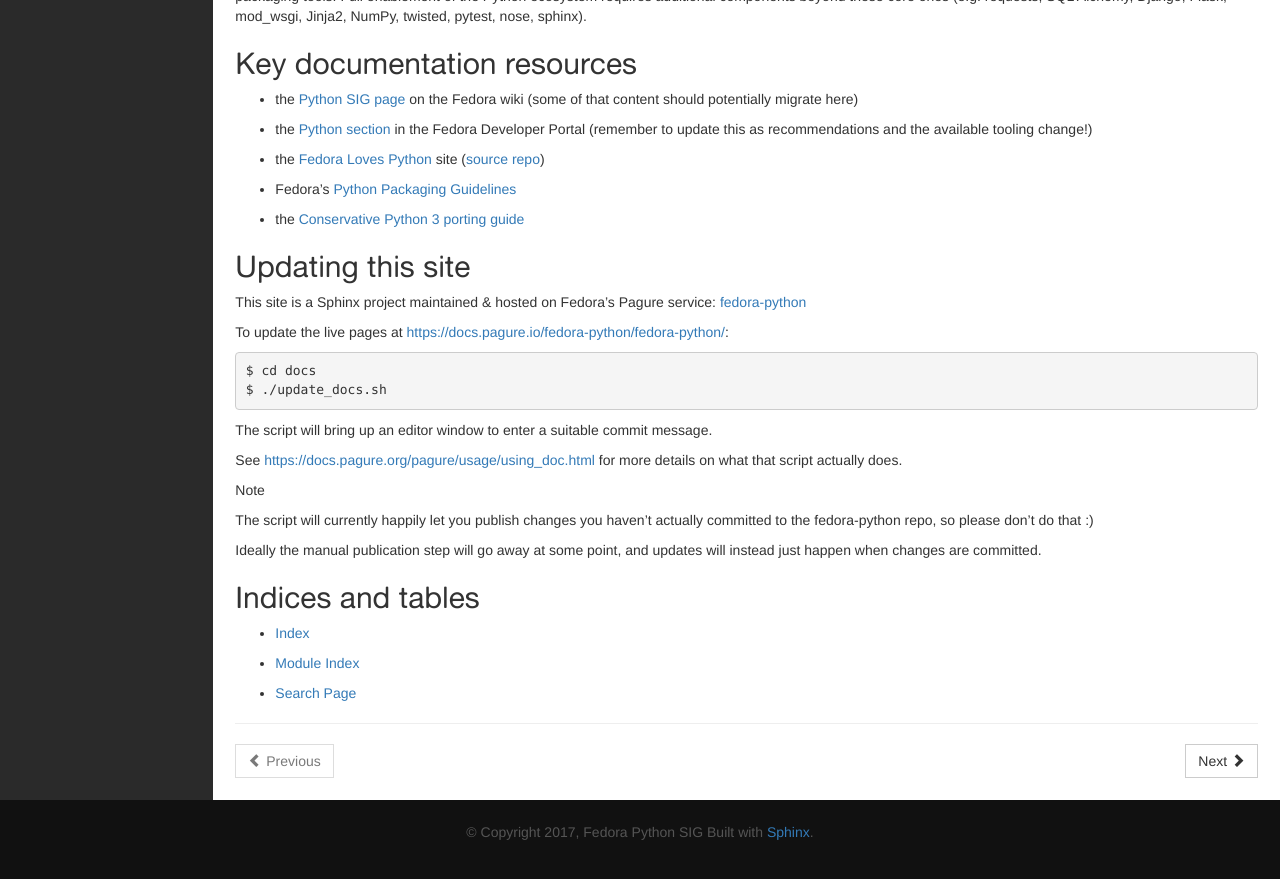
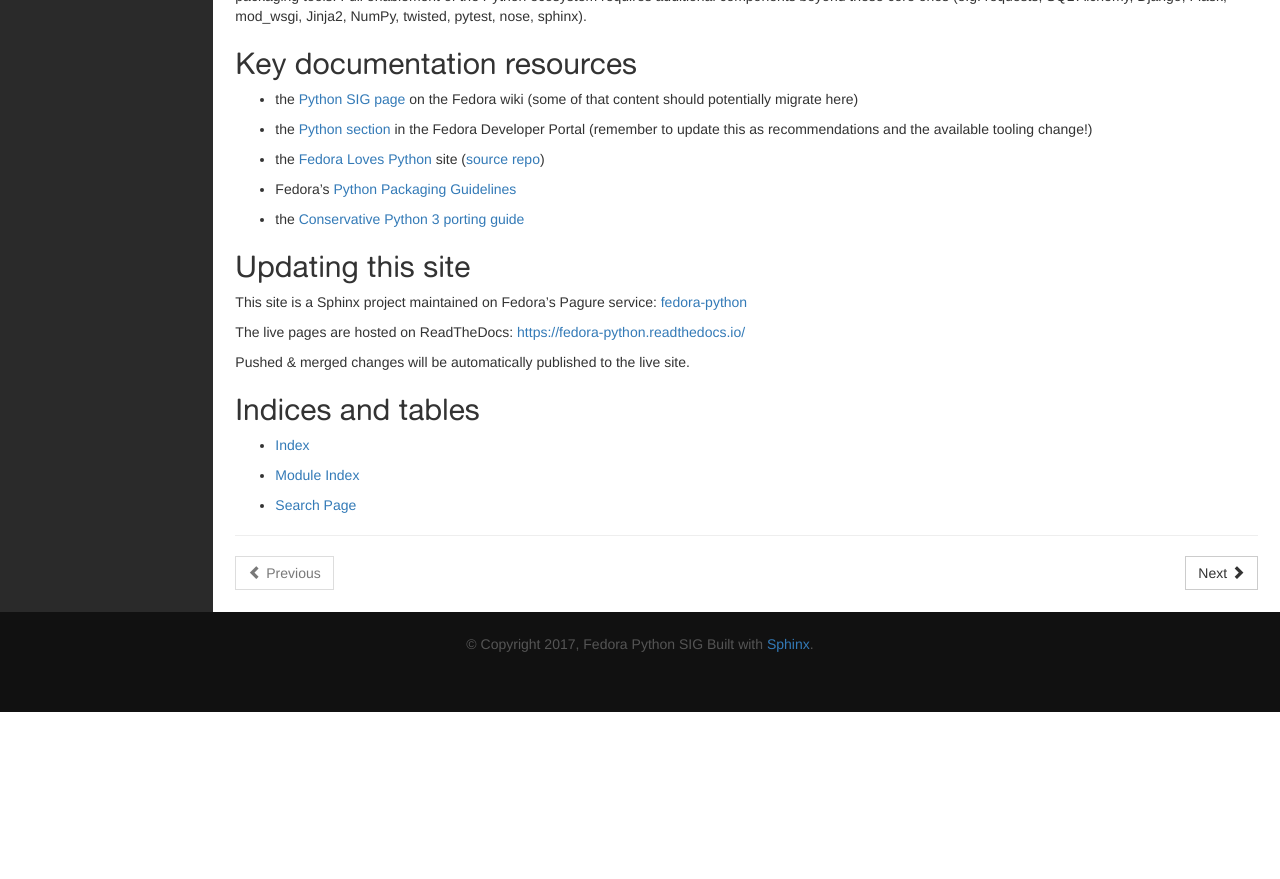
Before and after one commit to fedora-python/fedora-python, a Sphinx documentation site: the page built from docs/index.rst, in a window 1280 px wide and 900 px high, scrolled down 918 px. Shown: the top 879 px of the window. Built offline with Sphinx 7.4.7, drawn with Linux system fonts in a browser that asks for light colours; after the commit the page ends 1630 px from its top, so only the background shows below that.

Commit message:
Switch to RTD for updates

```diff
--- a/docs/index.rst
+++ b/docs/index.rst
@@ -79,24 +79,12 @@
 Updating this site
 ------------------
 
-This site is a Sphinx project maintained & hosted on Fedora's Pagure service:
+This site is a Sphinx project maintained on Fedora's Pagure service:
 `fedora-python`_
 
-To update the live pages at https://docs.pagure.io/fedora-python/fedora-python/::
+The live pages are hosted on ReadTheDocs: https://fedora-python.readthedocs.io/
 
-    $ cd docs
-    $ ./update_docs.sh
-
-The script will bring up an editor window to enter a suitable commit message.
-
-See https://docs.pagure.org/pagure/usage/using_doc.html for more details on what
-that script actually does.
-
-.. note:: The script will currently happily let you publish changes you haven't
-   actually committed to the fedora-python repo, so please don't do that :)
-
-   Ideally the manual publication step will go away at some point, and updates
-   will instead just happen when changes are committed.
+Pushed & merged changes will be automatically published to the live site.
 
 .. _fedora-python: https://pagure.io/fedora-python/fedora-python
 
```
